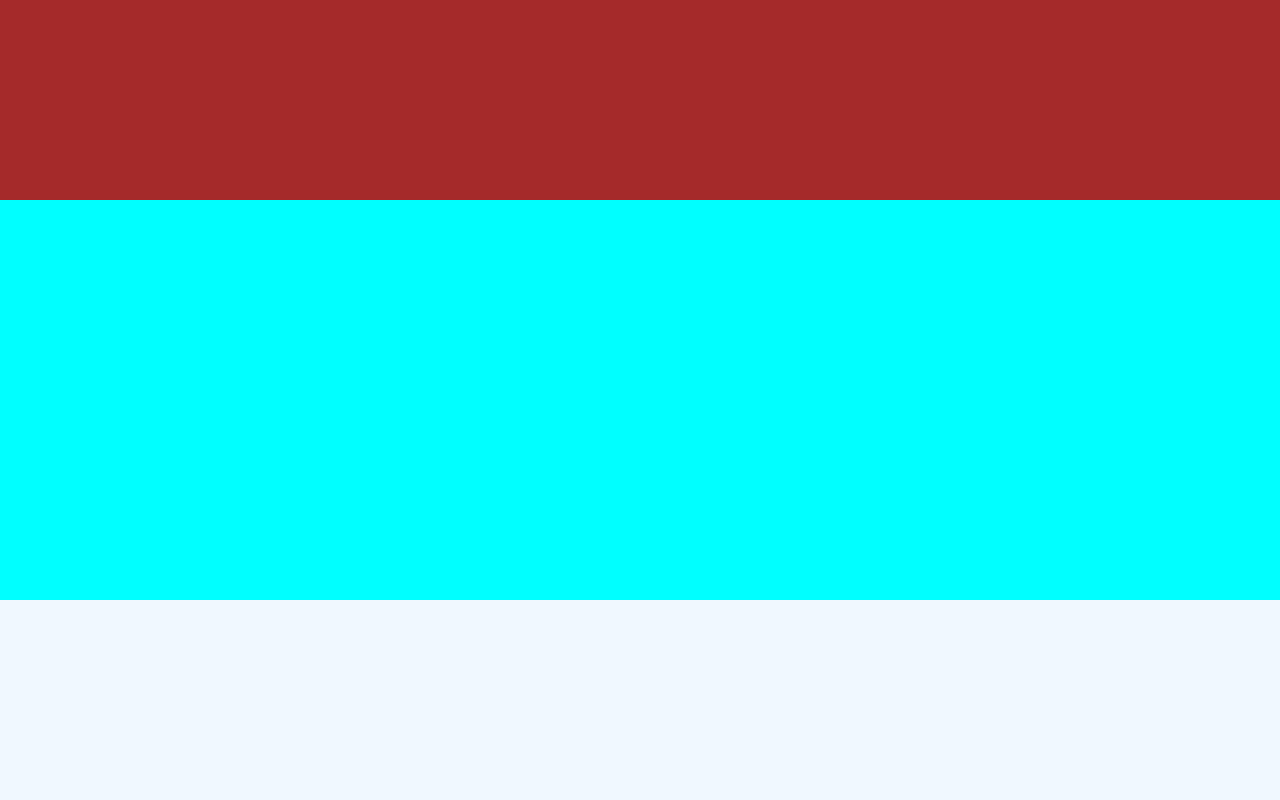
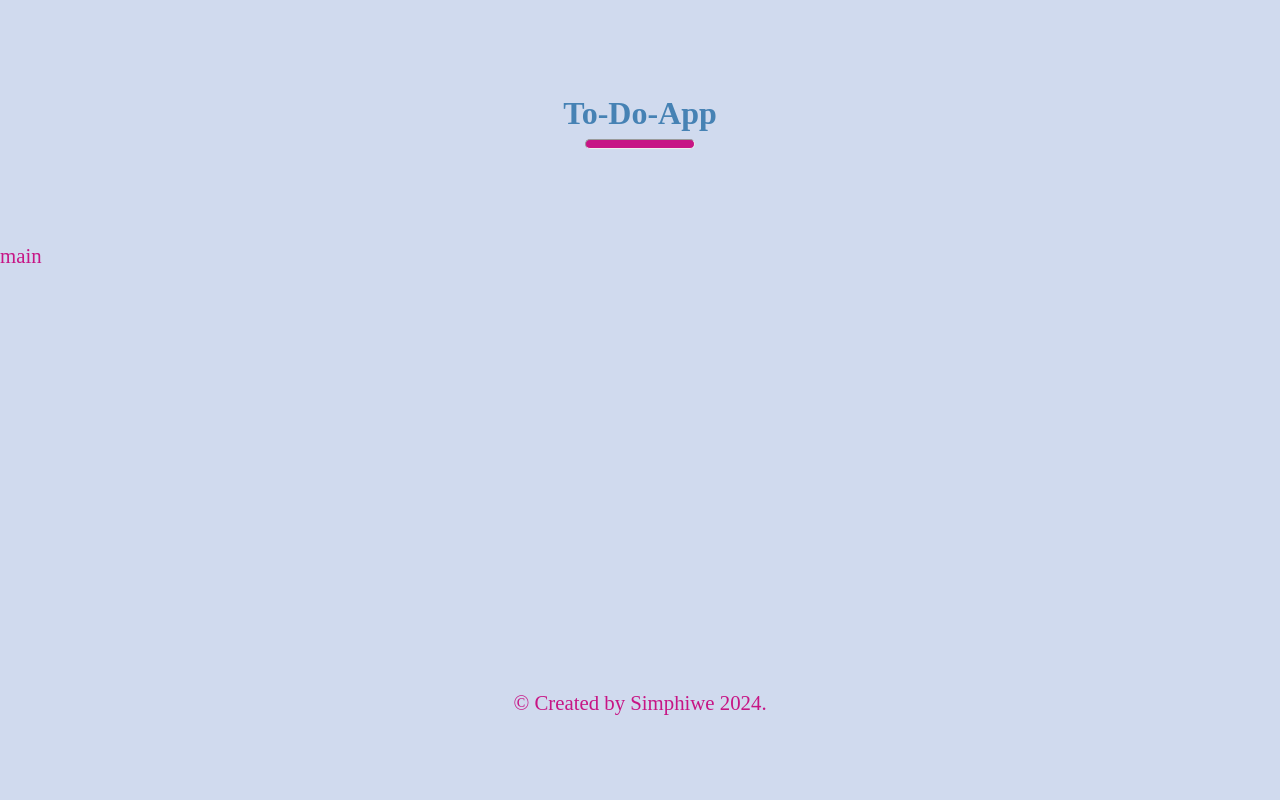
Before and after one commit to DeeBest/to-do-app, a plain HTML site: page index.html in a window 1280 px wide. Drawn offline with Linux system fonts and the light colour scheme.

Commit message:
added styles to the header and footer

```diff
--- a/index.bundle.js
+++ b/index.bundle.js
@@ -1 +1 @@
-(()=>{"use strict";(()=>{const e=document.querySelector("body"),d=document.createElement("div");d.id="header";const t=document.createElement("div");t.id="main";const n=document.createElement("div");n.id="footer",e.appendChild(d),e.appendChild(t),e.appendChild(n)})()})();
+(()=>{"use strict";const e=document.createElement("div");e.id="header";const t=document.createElement("h1");t.textContent="To-Do-App";const n=document.createElement("hr");e.appendChild(t),e.appendChild(n);const d=document.createElement("div");d.textContent="main",d.id="main";const c=document.createElement("div");c.id="footer";let o=(new Date).getFullYear();const a=document.createElement("p");a.innerHTML=`&copy Created by Simphiwe ${o}.`,c.appendChild(a),(()=>{const t=document.querySelector("body");t.appendChild(e),t.appendChild(d),t.appendChild(c)})()})();
--- a/index.css
+++ b/index.css
@@ -2,6 +2,7 @@
   margin: 0;
   padding: 0;
   box-sizing: border-box;
+  color: mediumvioletred;
 }
 body{
   display: flex;
@@ -12,16 +13,35 @@ body{
 }
 #header{
   flex: 1;
+  display: flex;
+  flex-direction: column;
+  justify-content: center;
+  align-items: center;
   min-width: 100vw;
-  background-color: brown;
+  padding: 10px;
+}
+#header h1{
+  color: steelblue;
+}
+#header hr {
+  width: 110px;
+  height: 10px;
+  background-color: mediumvioletred;
+  border-radius: 15px;
+  margin-top: 7px;
 }
 #main{
   flex:2;
   min-width: 100vw;
-  background-color: aqua;
+  font-size: 1.3rem;
+  font-weight: 500;
 }
 #footer{
   flex:1;
+  display: flex;
+  align-items: center;
+  justify-content: center;
   min-width: 100vw;
-  background-color: aliceblue;
+  font-size: 1.3rem;
+  font-weight: 500;
 }
```
